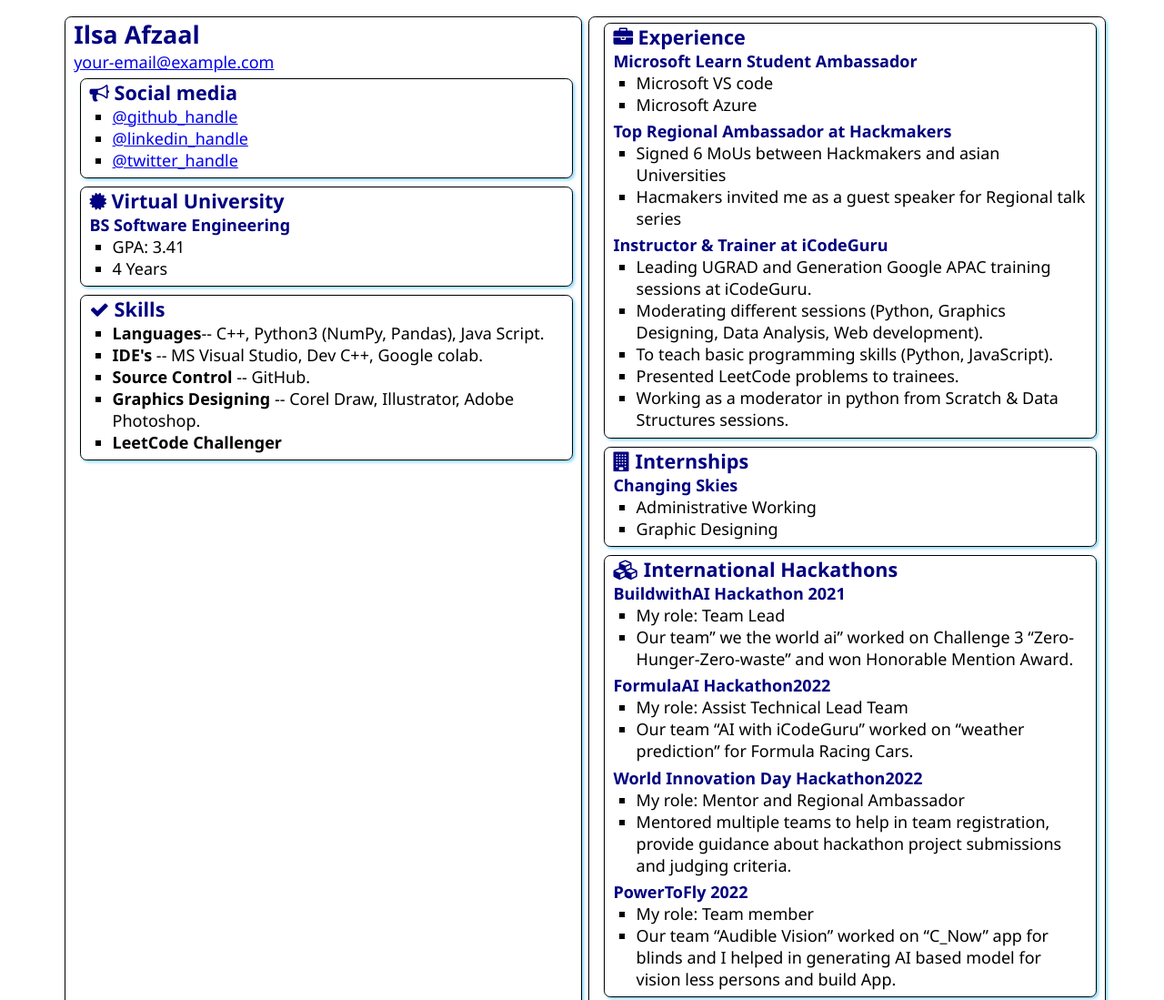
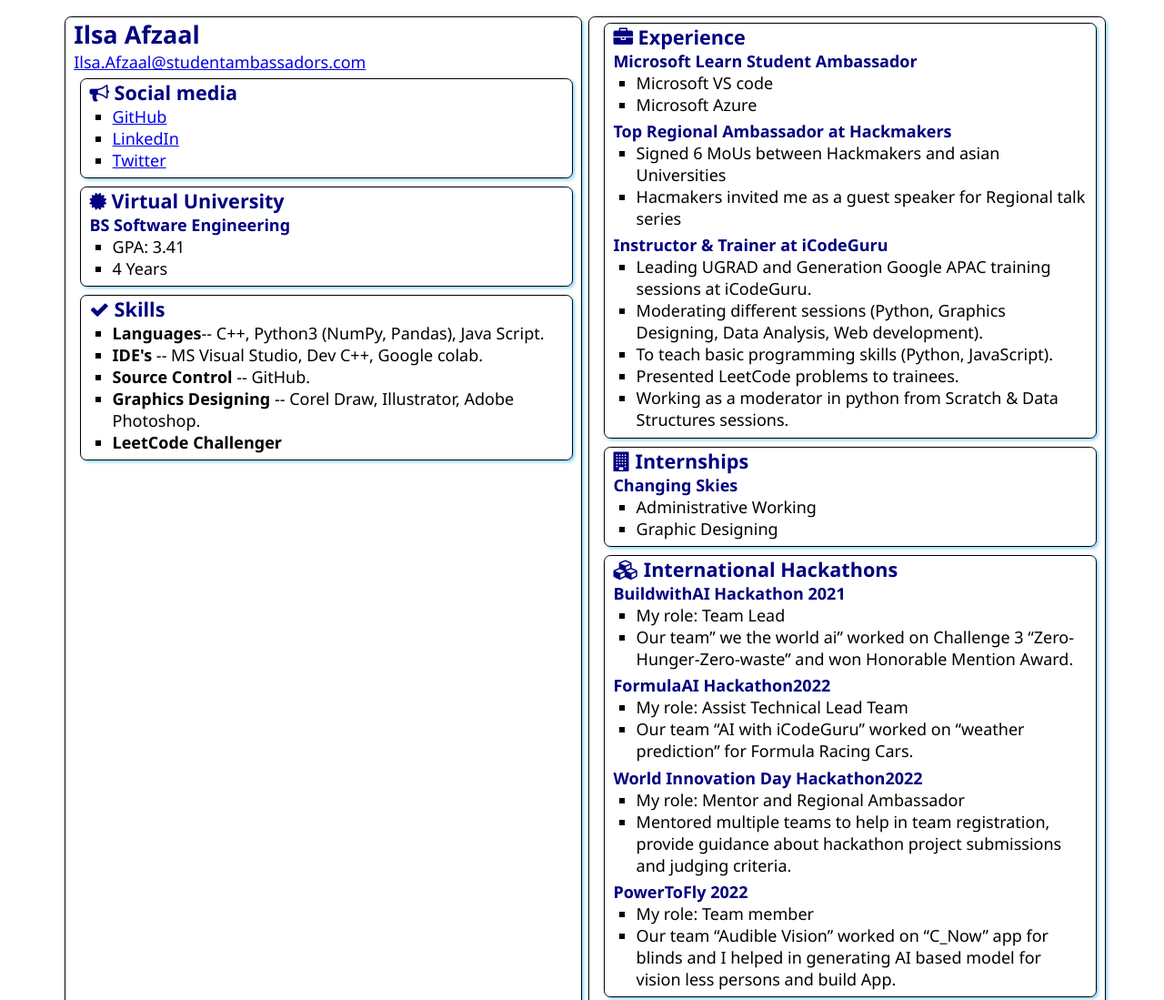
Before and after one commit to iaiu2142/SATechnicalOnboarding, a plain HTML site: page src/index.html in a window 1280 px wide. Shown: the top 1099 px of the page at 91% size. Drawn offline with Linux system fonts and the light colour scheme.

Commit message:
Update my resume

```diff
--- a/src/index.html
+++ b/src/index.html
@@ -13,7 +13,7 @@
     <main>
         <article class="box">
             <h1>Ilsa Afzaal</h1>
-            <div><a href="mailto:Ilsa.Afzaal@studentambassadors.com">your-email@example.com</a></div>
+            <div><a href="mailto:Ilsa.Afzaal@studentambassadors.com">Ilsa.Afzaal@studentambassadors.com</a></div>
 
             <section class="box">
                 <h2>
@@ -21,9 +21,9 @@
                     Social media
                 </h2>
                 <ul>
-                    <li><a href="https://github.com/iaiu2142">@github_handle</a></li>
-                    <li><a href="https://www.linkedin.com/in/ilsaafzaal/">@linkedin_handle</a></li>
-                    <li><a href="https://twitter.com/IlsaAfzaal">@twitter_handle</a></li>
+                    <li><a href="https://github.com/iaiu2142">GitHub</a></li>
+                    <li><a href="https://www.linkedin.com/in/ilsaafzaal/">LinkedIn</a></li>
+                    <li><a href="https://twitter.com/IlsaAfzaal">Twitter</a></li>
                 </ul>
             </section>
 
```
